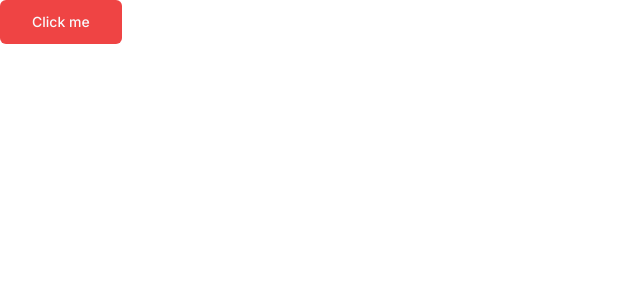
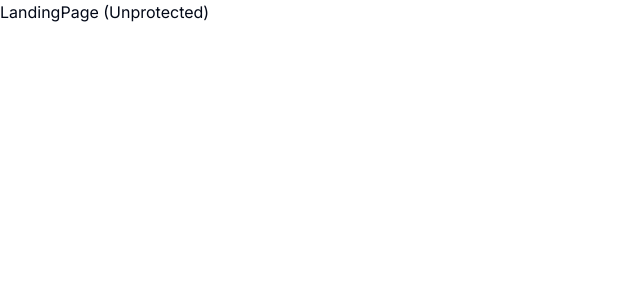
Before and after one commit to niclastanskanen/nextjs-saas-ai-platform, a Next.js app: page / in a window 1280 px wide. Shown: the top 300 px of the page, without its empty margins (0-640 px from the left). Built offline with nearby package versions, Linux system fonts and the light colour scheme.

Commit message:
setup route groups

```diff
--- /dev/null
+++ b/app/(dashboard)/(routes)/dashboard/page.tsx
@@ -0,0 +1,8 @@
+
+const DashboardPage = () => {
+  return (
+    <div>DashboardPage (Protected)</div>
+  )
+}
+
+export default DashboardPage
--- /dev/null
+++ b/app/(landing)/page.tsx
@@ -0,0 +1,11 @@
+import React from 'react'
+
+const LandingPage = () => {
+  return (
+    <div>
+        LandingPage (Unprotected)
+    </div>
+  )
+}
+
+export default LandingPage
--- a/app/globals.css
+++ b/app/globals.css
@@ -1,6 +1,12 @@
 @tailwind base;
 @tailwind components;
 @tailwind utilities;
+
+html,
+body,
+:root {
+  height: 100%;
+}
 
 @layer base {
   :root {
--- a/app/layout.tsx
+++ b/app/layout.tsx
@@ -5,8 +5,8 @@ import { Inter } from 'next/font/google'
 const inter = Inter({ subsets: ['latin'] })
 
 export const metadata: Metadata = {
-  title: 'Create Next App',
-  description: 'Generated by create next app',
+  title: 'Genius',
+  description: 'AI platform for the future',
 }
 
 export default function RootLayout({
--- a/app/page.tsx
+++ /dev/null
@@ -1,7 +0,0 @@
-import { Button } from "@/components/ui/button";
-
-export default function Home() {
-  return (
-    <Button variant="destructive" size="lg">Click me</Button>
-  )
-}
```
